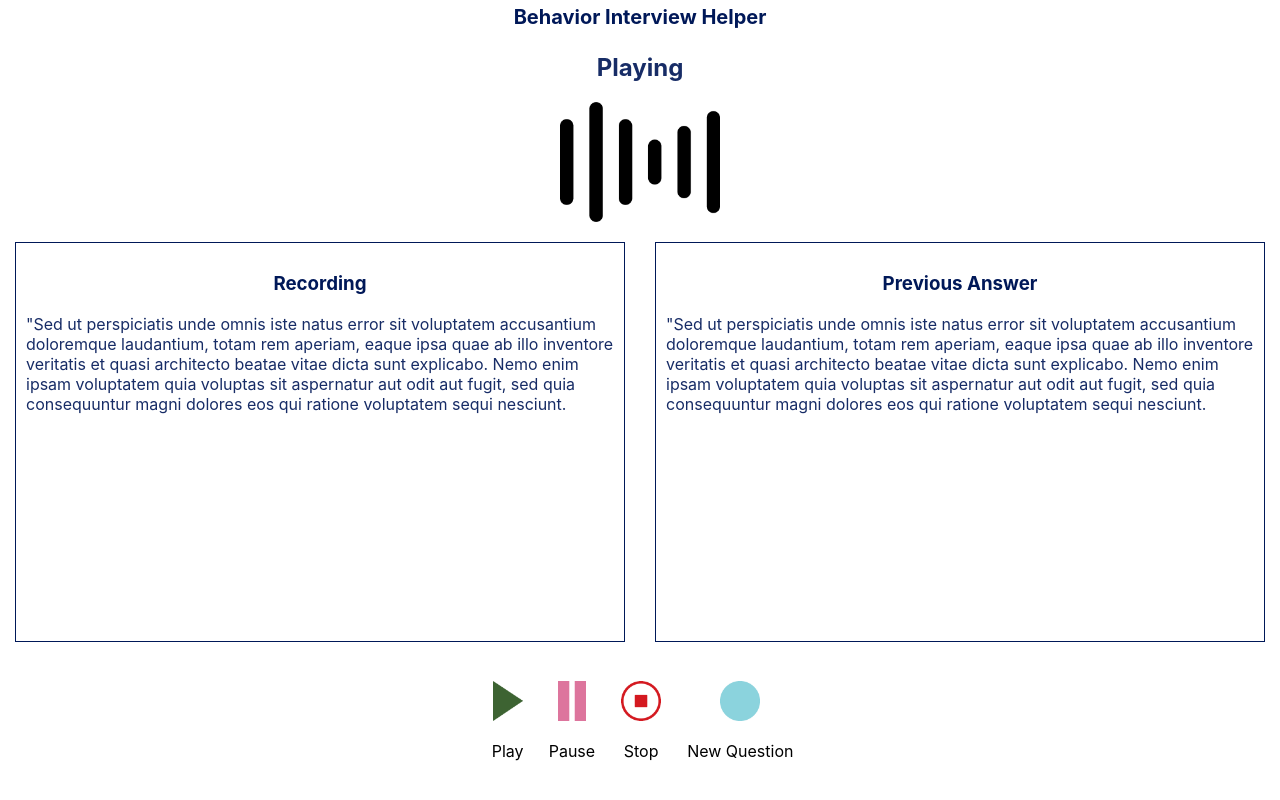
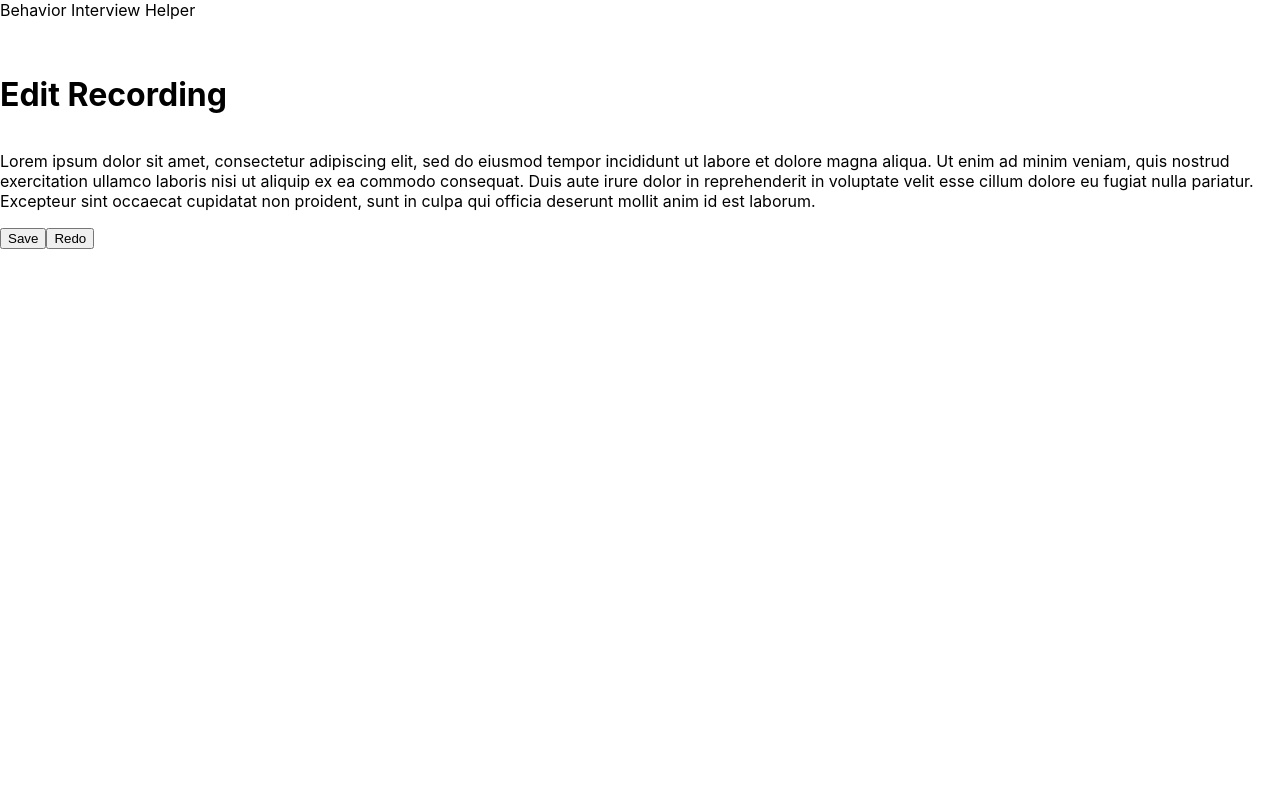
Before and after one commit to jcsmileyjr/behavior-interview-helper, a React (Create React App) app in the folder interview-helper/: page / in a window 1280 px wide. Built offline with nearby package versions, Linux system fonts and the light colour scheme.

Commit message:
Feature: Edit Page file setup and initial html layout

```diff
--- a/interview-helper/src/App.js
+++ b/interview-helper/src/App.js
@@ -2,13 +2,15 @@
 import LandingPage from './pages/landingPage/LandingPage';
 import AdmingPage from './pages/adminPage/AdminPage';
 import RecordingPage from './pages/recordingPage/RecordingPage';
+import EditPage from './pages/editPage/EditPage';
 
 function App() {
   return (
     <div className="App">
       {/* <AdmingPage /> */}
       {/* <LandingPage /> */}
-      <RecordingPage />
+      {/* <RecordingPage /> */}
+      <EditPage />
     </div>
   );
 }
--- /dev/null
+++ b/interview-helper/src/pages/editPage/EditPage.js
@@ -0,0 +1,29 @@
+import "./editPage.css";
+
+const EditPage = () => {
+  return (
+    <div className="editPage--container">
+      <header>Behavior Interview Helper</header>
+      <main>
+        <h1>Edit Recording</h1>
+        <div>
+          <p>
+            Lorem ipsum dolor sit amet, consectetur adipiscing elit, sed do
+            eiusmod tempor incididunt ut labore et dolore magna aliqua. Ut enim
+            ad minim veniam, quis nostrud exercitation ullamco laboris nisi ut
+            aliquip ex ea commodo consequat. Duis aute irure dolor in
+            reprehenderit in voluptate velit esse cillum dolore eu fugiat nulla
+            pariatur. Excepteur sint occaecat cupidatat non proident, sunt in
+            culpa qui officia deserunt mollit anim id est laborum.
+          </p>
+        </div>
+        <div>
+          <button type="button">Save</button>
+          <button type="button">Redo</button>
+        </div>
+      </main>
+    </div>
+  );
+};
+
+export default EditPage;
--- /dev/null
+++ b/interview-helper/src/pages/editPage/editPage.css
@@ -0,0 +1,5 @@
+.editPage--container {
+    height: 100%;
+    display: flex;
+    flex-direction: column;
+}
```
